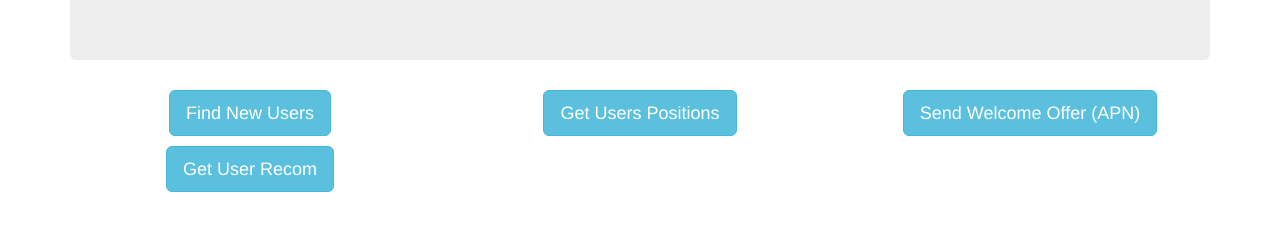
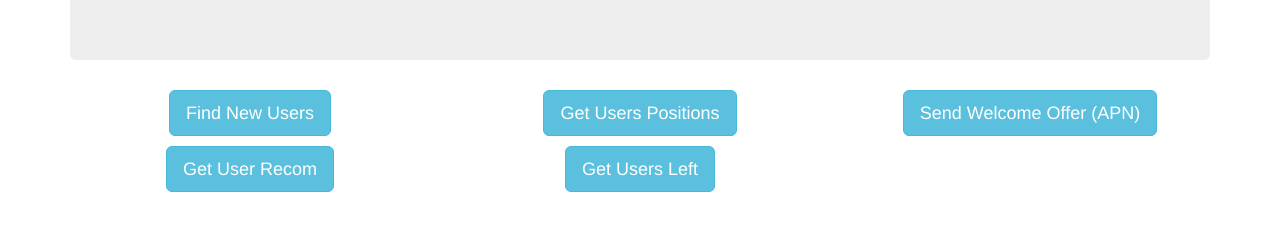
Before and after one commit to B1SA/beaconsOne, a plain HTML site: page ui/tester.html in a window 1280 px wide. Shown: the part 515-746 px from the top of the page. Drawn offline with nearby package versions, Linux system fonts and the light colour scheme.

Commit message:
Implemented service to set customers that left (no longer active)

```diff
--- a/ui/tester.html
+++ b/ui/tester.html
@@ -71,6 +71,11 @@
         <div class="col-md-4 text-center">
           <p class="text-center">
             <a type="button" class="btn btn-info btn-lg" id="getUR">Get User Recom</a>
+          </p>
+        </div>
+        <div class="col-md-4 text-center">
+          <p class="text-center">
+            <a type="button" class="btn btn-info btn-lg" id="findUL">Get Users Left</a>
           </p>
         </div>
       </div>
@@ -154,6 +159,10 @@ $(document).ready(function(){
 		makeCall("../services/getUserRecom.xsjs");
 	});
 
+	$("#findUL").click(function(){
+		makeCall("../services/findUsersLeft.xsjs");
+	});
+
 	$('#resulModal').on('hidden.bs.modal', function () {
 
     $('#jsonResult').empty();
```
Also changed, not shown: 7 other files.
